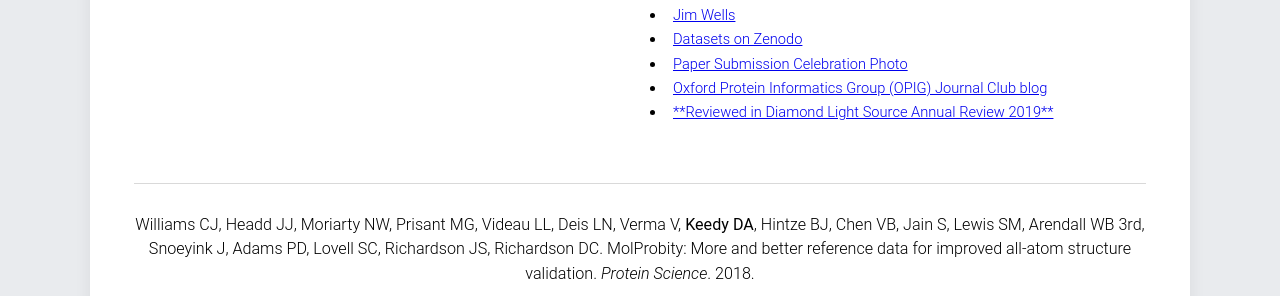
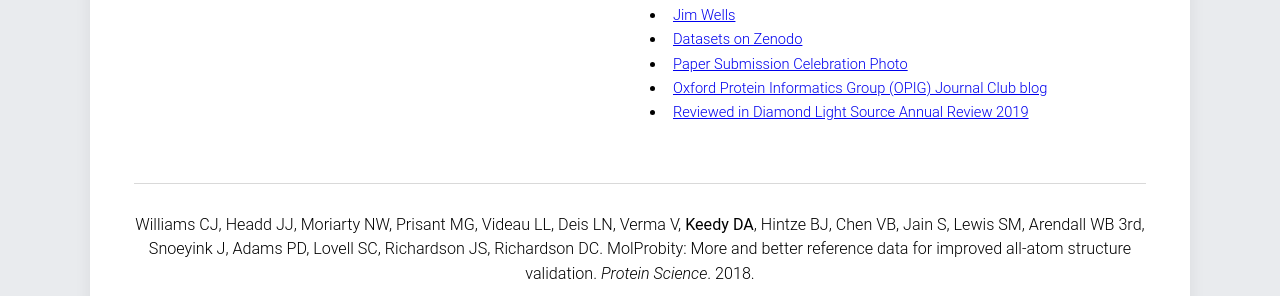
Before and after one commit to keedylab/keedylab.github.io, a Jekyll site: the page built from publications/index.html, in a window 1280 px wide and 900 px high, scrolled down 2372 px. Shown: the part 157-453 px from the top of the window. Built offline with Jekyll 4.4.1, drawn with Linux system fonts in a browser that asks for light colours.

Commit message:
Fixed formatting for DLS Ann Rev writeup

```diff
--- a/_data/publications.yml
+++ b/_data/publications.yml
@@ -183,7 +183,7 @@
       url: 'https://twitter.com/fraser_lab/status/928125440014745600'
     - name: Oxford Protein Informatics Group (OPIG) Journal Club blog
       url: 'https://www.blopig.com/blog/2019/03/journal-club-investigating-allostery-with-a-lot-of-crystals/'
-    - name: '**Reviewed in Diamond Light Source Annual Review 2019**'
+    - name: Reviewed in Diamond Light Source Annual Review 2019
       url: 'https://www.diamond.ac.uk/Home/Corporate-Literature/Annual-Review/Review2019/Science-Groups/Macromolecular-Crystallography-Group/Toward-remote-control-of-an--undruggable--dynamic-enzyme-with-structurebased-fragment-screening.html'
 
 - citation: 'Williams CJ, Headd JJ, Moriarty NW, Prisant MG, Videau LL, Deis LN, Verma V, **Keedy DA**, Hintze BJ, Chen VB, Jain S, Lewis SM, Arendall WB 3rd, Snoeyink J, Adams PD, Lovell SC, Richardson JS, Richardson DC. MolProbity: More and better reference data for improved all-atom structure validation. *Protein Science*. 2018.'
```
